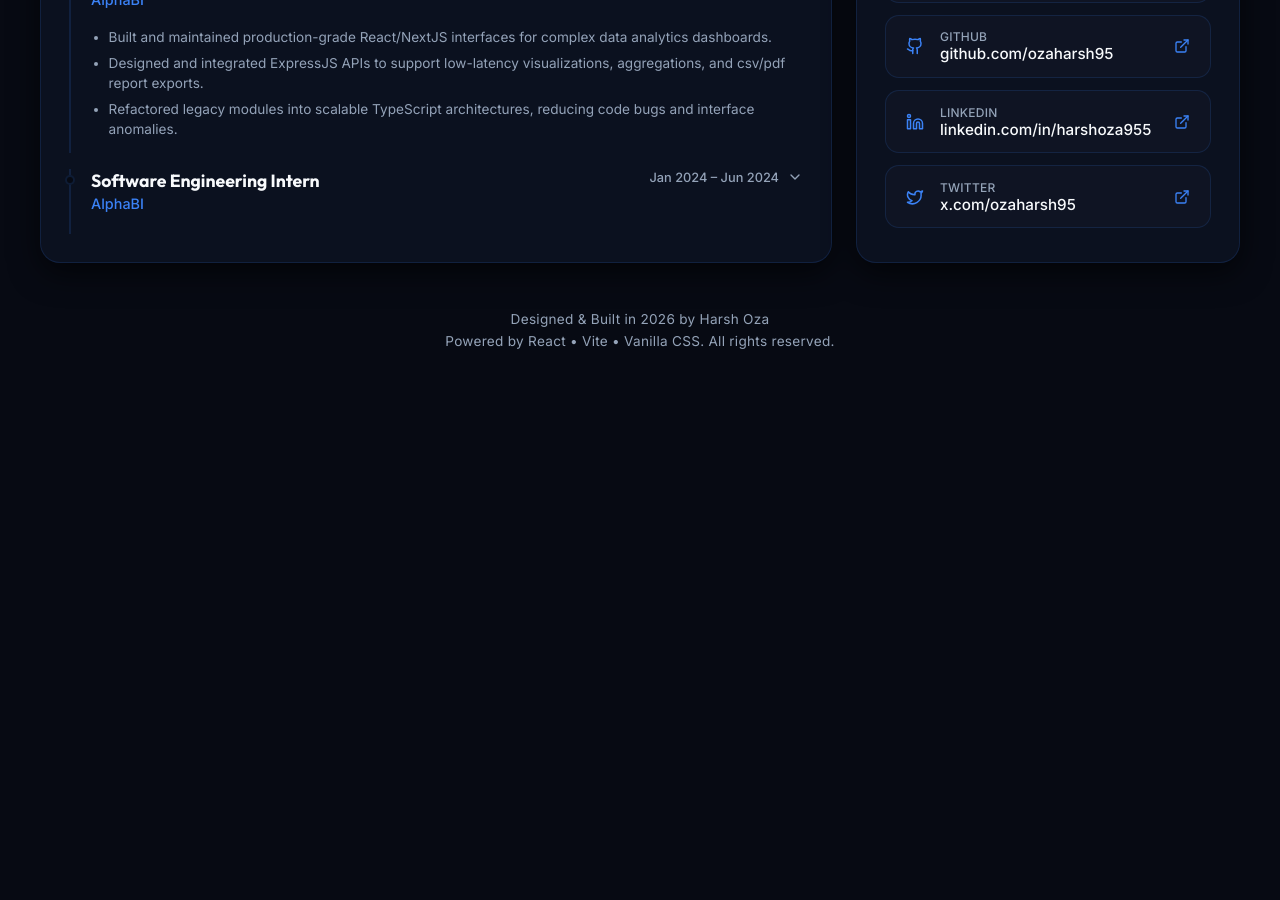
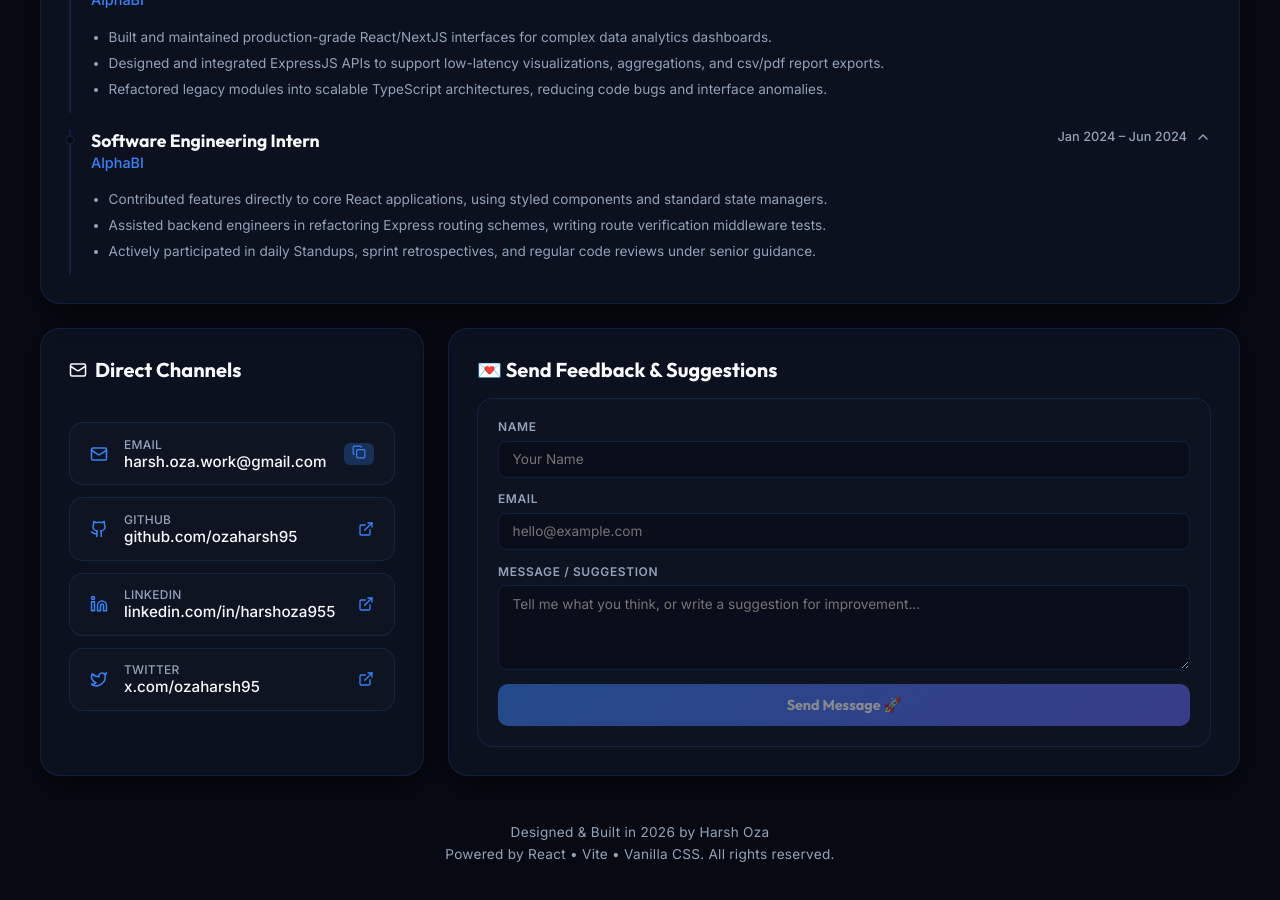
Before and after one commit to ozaharsh95/minimal-portfolio, a React (Vite) app: page / in a window 1280 px wide. Shown: the part 1400-2300 px from the top of the page. Before the commit the page ends 1797 px from the top, so only its background shows below. Built offline with nearby package versions, Linux system fonts and the light colour scheme.

Commit message:
fix:updated contact form and introduced web3form intergration

```diff
--- a/src/App.css
+++ b/src/App.css
@@ -818,6 +818,205 @@
   text-decoration: underline;
 }
 
+/* Guestbook Form inside Contact Block */
+.contact-grid-layout {
+  display: grid;
+  grid-template-columns: 1fr 1.5fr;
+  gap: 2.5rem;
+  width: 100%;
+}
+
+.contact-channels {
+  display: flex;
+  flex-direction: column;
+  justify-content: flex-start;
+}
+
+.guestbook-section {
+  display: flex;
+  flex-direction: column;
+}
+
+.guestbook-form {
+  display: flex;
+  flex-direction: column;
+  gap: 0.85rem;
+  background: rgba(255, 255, 255, 0.01);
+  border: 1px solid var(--border-color);
+  padding: 1.25rem;
+  border-radius: 16px;
+  width: 100%;
+}
+
+.form-group-row {
+  display: grid;
+  grid-template-columns: 1fr 1fr;
+  gap: 1rem;
+}
+
+.form-group {
+  display: flex;
+  flex-direction: column;
+  gap: 0.4rem;
+}
+
+.form-group label {
+  font-size: 0.75rem;
+  font-weight: 600;
+  text-transform: uppercase;
+  color: var(--text-secondary);
+  letter-spacing: 0.05em;
+}
+
+.form-group input, .form-group textarea {
+  background: rgba(0, 0, 0, 0.2);
+  border: 1px solid var(--border-color);
+  border-radius: 8px;
+  padding: 0.6rem 0.85rem;
+  color: var(--text-primary);
+  font-family: var(--font-sans);
+  font-size: 0.85rem;
+  outline: none;
+  transition: border-color 0.25s, box-shadow 0.25s;
+}
+
+[data-theme="light-minimalist"] .form-group input,
+[data-theme="light-minimalist"] .form-group textarea {
+  background: rgba(255, 255, 255, 0.8);
+}
+
+.form-group input:focus, .form-group textarea:focus {
+  border-color: var(--accent-primary);
+  box-shadow: 0 0 8px var(--glow-color);
+}
+
+.guestbook-submit-btn {
+  background: var(--accent-gradient);
+  border: none;
+  color: white;
+  padding: 0.75rem;
+  border-radius: 10px;
+  font-family: var(--font-title);
+  font-weight: 700;
+  font-size: 0.9rem;
+  cursor: pointer;
+  transition: all 0.35s ease;
+  display: flex;
+  align-items: center;
+  justify-content: center;
+  gap: 0.5rem;
+}
+
+.guestbook-submit-btn:hover {
+  transform: translateY(-1px);
+  box-shadow: 0 5px 15px var(--glow-color);
+}
+
+.guestbook-submit-btn:disabled {
+  opacity: 0.5;
+  cursor: not-allowed;
+  transform: none;
+  box-shadow: none;
+}
+
+.guestbook-submit-btn.success {
+  background: #10b981;
+  box-shadow: 0 0 15px rgba(16, 185, 129, 0.3);
+}
+
+.guestbook-submit-btn.error {
+  background: #ef4444;
+  box-shadow: 0 0 15px rgba(239, 68, 68, 0.35);
+}
+
+.btn-spinner-wrapper {
+  display: flex;
+  align-items: center;
+  gap: 0.5rem;
+}
+
+.btn-spinner {
+  width: 14px;
+  height: 14px;
+  border: 2px solid rgba(255, 255, 255, 0.3);
+  border-top-color: white;
+  border-radius: 50%;
+  animation: spin 0.8s linear infinite;
+}
+
+@keyframes spin {
+  to { transform: rotate(360deg); }
+}
+
+/* Guestbook logs/entries */
+.guestbook-logs {
+  margin-top: 1.25rem;
+  border-top: 1px solid var(--border-color);
+  padding-top: 1rem;
+}
+
+.logs-header {
+  font-size: 0.8rem;
+  font-weight: 700;
+  text-transform: uppercase;
+  color: var(--text-secondary);
+  letter-spacing: 0.05em;
+  margin-bottom: 0.75rem;
+}
+
+.logs-list {
+  display: flex;
+  flex-direction: column;
+  gap: 0.75rem;
+  max-height: 200px;
+  overflow-y: auto;
+  padding-right: 0.5rem;
+}
+
+.log-item {
+  background: rgba(255, 255, 255, 0.02);
+  border: 1px solid var(--border-color);
+  padding: 0.75rem 1rem;
+  border-radius: 10px;
+  animation: slideInUp 0.4s var(--transition-bounce) forwards;
+}
+
+@keyframes slideInUp {
+  from {
+    opacity: 0;
+    transform: translateY(10px);
+  }
+  to {
+    opacity: 1;
+    transform: translateY(0);
+  }
+}
+
+.log-meta {
+  display: flex;
+  justify-content: space-between;
+  align-items: center;
+  margin-bottom: 0.25rem;
+}
+
+.log-name {
+  font-weight: 600;
+  font-size: 0.85rem;
+  color: var(--text-primary);
+}
+
+.log-date {
+  font-size: 0.75rem;
+  color: var(--text-secondary);
+}
+
+.log-text {
+  font-size: 0.85rem;
+  line-height: 1.4;
+  margin: 0;
+  color: var(--text-secondary);
+}
+
 /* Responsive Rules */
 @media (max-width: 1024px) {
   .bento-grid {
--- a/src/components/ContactBlock.jsx
+++ b/src/components/ContactBlock.jsx
@@ -1,20 +1,26 @@
-import { useState } from 'react';
-import { MailIcon, GithubIcon, LinkedinIcon, TwitterIcon, ExternalIcon, CopyIcon, CheckIcon } from './Icons';
+import { useState } from "react";
+import {
+  MailIcon,
+  GithubIcon,
+  LinkedinIcon,
+  TwitterIcon,
+  ExternalIcon,
+  CopyIcon,
+  CheckIcon,
+} from "./Icons";
 
 export default function ContactBlock() {
   const [emailCopied, setEmailCopied] = useState(false);
 
   const handleCopyEmail = () => {
-    navigator.clipboard.writeText('harsh.oza.work@gmail.com');
+    navigator.clipboard.writeText("harsh.oza.work@gmail.com");
     setEmailCopied(true);
-    setTimeout(() => {
-      setEmailCopied(false);
-    }, 2000);
+    setTimeout(() => setEmailCopied(false), 2000);
   };
 
   return (
-    <section className="bento-card contact-card" id="contact">
-      <h3 className="card-title">
+    <section className="bento-card col-span-1 contact-card" id="contact-links">
+      <h3 className="card-title" style={{ marginBottom: "1.25rem" }}>
         <MailIcon /> Direct Channels
       </h3>
       <div className="contact-options">
@@ -23,14 +29,15 @@ export default function ContactBlock() {
           onClick={handleCopyEmail}
           title="Click to copy email"
         >
-          <span className="contact-icon"><MailIcon /></span>
+          <span className="contact-icon">
+            <MailIcon />
+          </span>
           <div className="contact-info">
             <span className="contact-type">Email</span>
             <span className="contact-val">harsh.oza.work@gmail.com</span>
           </div>
           <span className="copy-badge">
             {emailCopied ? <CheckIcon /> : <CopyIcon />}
-            <span style={{ marginLeft: '4px' }}>{emailCopied ? 'Copied' : 'Copy'}</span>
           </span>
         </div>
 
@@ -40,12 +47,16 @@ export default function ContactBlock() {
           rel="noreferrer"
           className="contact-link-block"
         >
-          <span className="contact-icon"><GithubIcon /></span>
+          <span className="contact-icon">
+            <GithubIcon />
+          </span>
           <div className="contact-info">
             <span className="contact-type">GitHub</span>
             <span className="contact-val">github.com/ozaharsh95</span>
           </div>
-          <span className="contact-icon" style={{ marginLeft: 'auto' }}><ExternalIcon /></span>
+          <span className="contact-icon" style={{ marginLeft: "auto" }}>
+            <ExternalIcon />
+          </span>
         </a>
 
         <a
@@ -54,12 +65,16 @@ export default function ContactBlock() {
           rel="noreferrer"
           className="contact-link-block"
         >
-          <span className="contact-icon"><LinkedinIcon /></span>
+          <span className="contact-icon">
+            <LinkedinIcon />
+          </span>
           <div className="contact-info">
             <span className="contact-type">LinkedIn</span>
             <span className="contact-val">linkedin.com/in/harshoza955</span>
           </div>
-          <span className="contact-icon" style={{ marginLeft: 'auto' }}><ExternalIcon /></span>
+          <span className="contact-icon" style={{ marginLeft: "auto" }}>
+            <ExternalIcon />
+          </span>
         </a>
 
         <a
@@ -68,12 +83,16 @@ export default function ContactBlock() {
           rel="noreferrer"
           className="contact-link-block"
         >
-          <span className="contact-icon"><TwitterIcon /></span>
+          <span className="contact-icon">
+            <TwitterIcon />
+          </span>
           <div className="contact-info">
             <span className="contact-type">Twitter</span>
             <span className="contact-val">x.com/ozaharsh95</span>
           </div>
-          <span className="contact-icon" style={{ marginLeft: 'auto' }}><ExternalIcon /></span>
+          <span className="contact-icon" style={{ marginLeft: "auto" }}>
+            <ExternalIcon />
+          </span>
         </a>
       </div>
     </section>
--- /dev/null
+++ b/src/components/FeedbackForm.jsx
@@ -0,0 +1,131 @@
+import { useState } from "react";
+import { MailIcon } from "./Icons";
+
+export default function FeedbackForm() {
+  const [formData, setFormData] = useState({
+    name: "",
+    email: "",
+    message: "",
+  });
+  const [status, setStatus] = useState("idle"); // idle, sending, success, error
+
+  const handleInputChange = (e) => {
+    const { name, value } = e.target;
+    setFormData((prev) => ({ ...prev, [name]: value }));
+  };
+
+  const handleSubmit = async (e) => {
+    e.preventDefault();
+    if (!formData.name.trim() || !formData.message.trim()) return;
+
+    setStatus("sending");
+
+    try {
+      const apiKey = import.meta.env.VITE_WEB3FORMS_KEY;
+      if (!apiKey) {
+        throw new Error("Access key is missing in environmental variables.");
+      }
+
+      const response = await fetch("https://api.web3forms.com/submit", {
+        method: "POST",
+        headers: {
+          "Content-Type": "application/json",
+          Accept: "application/json",
+        },
+        body: JSON.stringify({
+          access_key: apiKey,
+          name: formData.name,
+          email: formData.email || "no-email@provided.com",
+          message: formData.message,
+          subject: `Portfolio Feedback from ${formData.name}`,
+          from_name: "Harsh Oza Portfolio Feedback",
+        }),
+      });
+
+      const result = await response.json();
+      if (result.success) {
+        setStatus("success");
+        setFormData({ name: "", email: "", message: "" });
+      } else {
+        throw new Error(result.message || "Submission failed");
+      }
+    } catch (err) {
+      console.error("Feedback Form Error:", err);
+      setStatus("error");
+    } finally {
+      setTimeout(() => setStatus("idle"), 3000);
+    }
+  };
+
+  return (
+    <section className="bento-card col-span-2 feedback-card" id="contact">
+      <div className="feedback-section-content">
+        <h3 className="card-title" style={{ marginBottom: "1rem" }}>
+          💌 Send Feedback & Suggestions
+        </h3>
+
+        <form onSubmit={handleSubmit} className="guestbook-form">
+          <div className="form-group">
+            <label htmlFor="user-name">Name</label>
+            <input
+              type="text"
+              id="user-name"
+              name="name"
+              value={formData.name}
+              onChange={handleInputChange}
+              placeholder="Your Name"
+              required
+              disabled={status === "sending"}
+            />
+          </div>
+          <div className="form-group">
+            <label htmlFor="user-email">Email</label>
+            <input
+              type="email"
+              id="user-email"
+              name="email"
+              value={formData.email}
+              required
+              onChange={handleInputChange}
+              placeholder="hello@example.com"
+              disabled={status === "sending"}
+            />
+          </div>
+
+          <div className="form-group">
+            <label htmlFor="user-msg">Message / Suggestion</label>
+            <textarea
+              id="user-msg"
+              name="message"
+              value={formData.message}
+              onChange={handleInputChange}
+              placeholder="Tell me what you think, or write a suggestion for improvement..."
+              rows="4"
+              required
+              disabled={status === "sending"}
+            ></textarea>
+          </div>
+
+          <button
+            type="submit"
+            className={`guestbook-submit-btn ${status}`}
+            disabled={
+              status === "sending" ||
+              !formData.name.trim() ||
+              !formData.message.trim()
+            }
+          >
+            {status === "idle" && "Send Message 🚀"}
+            {status === "sending" && (
+              <span className="btn-spinner-wrapper">
+                <span className="btn-spinner"></span> Sending...
+              </span>
+            )}
+            {status === "success" && "Feedback Sent! ✓"}
+            {status === "error" && "Failed to send. Try again ✗"}
+          </button>
+        </form>
+      </div>
+    </section>
+  );
+}
--- a/src/components/HistoryTimeline.jsx
+++ b/src/components/HistoryTimeline.jsx
@@ -1,61 +1,81 @@
-import { useState } from 'react';
-import { ChevronDownIcon } from './Icons';
+import { useState } from "react";
+import { ChevronDownIcon } from "./Icons";
 
 export default function HistoryTimeline() {
-  const [historyTab, setHistoryTab] = useState('experience');
+  const [historyTab, setHistoryTab] = useState("experience");
   const [expandedItems, setExpandedItems] = useState({
     alpha_sde: true,
-    alpha_intern: false,
+    alpha_intern: true,
     education_nirma: true,
   });
 
   const toggleExpand = (key) => {
-    setExpandedItems(prev => ({
+    setExpandedItems((prev) => ({
       ...prev,
-      [key]: !prev[key]
+      [key]: !prev[key],
     }));
   };
 
   return (
-    <section className="bento-card col-span-2 timeline-card" id="timeline">
+    <section className="bento-card col-span-3 timeline-card" id="timeline">
       <div className="timeline-nav">
         <button
-          className={`timeline-tab ${historyTab === 'experience' ? 'active' : ''}`}
-          onClick={() => setHistoryTab('experience')}
+          className={`timeline-tab ${historyTab === "experience" ? "active" : ""}`}
+          onClick={() => setHistoryTab("experience")}
         >
           Professional History
         </button>
         <button
-          className={`timeline-tab ${historyTab === 'education' ? 'active' : ''}`}
-          onClick={() => setHistoryTab('education')}
+          className={`timeline-tab ${historyTab === "education" ? "active" : ""}`}
+          onClick={() => setHistoryTab("education")}
         >
           Academic Background
         </button>
       </div>
 
       <div className="timeline-items">
-        {historyTab === 'experience' ? (
+        {historyTab === "experience" ? (
           <>
             <article className="timeline-block">
               <div className="timeline-marker"></div>
               <div
                 className="timeline-block-header"
-                onClick={() => toggleExpand('alpha_sde')}
+                onClick={() => toggleExpand("alpha_sde")}
               >
                 <div>
                   <h4 className="timeline-role">SDE</h4>
                   <div className="timeline-comp">AlphaBI</div>
                 </div>
-                <div style={{ display: 'flex', alignItems: 'center', gap: '0.5rem' }}>
+                <div
+                  style={{
+                    display: "flex",
+                    alignItems: "center",
+                    gap: "0.5rem",
+                  }}
+                >
                   <span className="timeline-time">Aug 2024 – Aug 2025</span>
-                  <ChevronDownIcon className={`timeline-toggle-icon ${expandedItems.alpha_sde ? 'expanded' : ''}`} />
+                  <ChevronDownIcon
+                    className={`timeline-toggle-icon ${expandedItems.alpha_sde ? "expanded" : ""}`}
+                  />
                 </div>
               </div>
-              <div className={`timeline-details ${expandedItems.alpha_sde ? 'expanded' : ''}`}>
+              <div
+                className={`timeline-details ${expandedItems.alpha_sde ? "expanded" : ""}`}
+              >
                 <ul className="timeline-points">
-                  <li>Built and maintained production-grade React/NextJS interfaces for complex data analytics dashboards.</li>
-                  <li>Designed and integrated ExpressJS APIs to support low-latency visualizations, aggregations, and csv/pdf report exports.</li>
-                  <li>Refactored legacy modules into scalable TypeScript architectures, reducing code bugs and interface anomalies.</li>
+                  <li>
+                    Built and maintained production-grade React/NextJS
+                    interfaces for complex data analytics dashboards.
+                  </li>
+                  <li>
+                    Designed and integrated ExpressJS APIs to support
+                    low-latency visualizations, aggregations, and csv/pdf report
+                    exports.
+                  </li>
+                  <li>
+                    Refactored legacy modules into scalable TypeScript
+                    architectures, reducing code bugs and interface anomalies.
+                  </li>
                 </ul>
               </div>
             </article>
@@ -64,22 +84,42 @@ export default function HistoryTimeline() {
               <div className="timeline-marker"></div>
               <div
                 className="timeline-block-header"
-                onClick={() => toggleExpand('alpha_intern')}
+                onClick={() => toggleExpand("alpha_intern")}
               >
                 <div>
                   <h4 className="timeline-role">Software Engineering Intern</h4>
                   <div className="timeline-comp">AlphaBI</div>
                 </div>
-                <div style={{ display: 'flex', alignItems: 'center', gap: '0.5rem' }}>
+                <div
+                  style={{
+                    display: "flex",
+                    alignItems: "center",
+                    gap: "0.5rem",
+                  }}
+                >
                   <span className="timeline-time">Jan 2024 – Jun 2024</span>
-                  <ChevronDownIcon className={`timeline-toggle-icon ${expandedItems.alpha_intern ? 'expanded' : ''}`} />
+                  <ChevronDownIcon
+                    className={`timeline-toggle-icon ${expandedItems.alpha_intern ? "expanded" : ""}`}
+                  />
                 </div>
               </div>
-              <div className={`timeline-details ${expandedItems.alpha_intern ? 'expanded' : ''}`}>
+              <div
+                className={`timeline-details ${expandedItems.alpha_intern ? "expanded" : ""}`}
+              >
                 <ul className="timeline-points">
-                  <li>Contributed features directly to core React applications, using styled components and standard state managers.</li>
-                  <li>Assisted backend engineers in refactoring Express routing schemes, writing route verification middleware tests.</li>
-                  <li>Actively participated in daily Standups, sprint retrospectives, and regular code reviews under senior guidance.</li>
+                  <li>
+                    Contributed features directly to core React applications,
+                    using styled components and standard state managers.
+                  </li>
+                  <li>
+                    Assisted backend engineers in refactoring Express routing
+                    schemes, writing route verification middleware tests.
+                  </li>
+                  <li>
+                    Actively participated in daily Standups, sprint
+                    retrospectives, and regular code reviews under senior
+                    guidance.
+                  </li>
                 </ul>
               </div>
             </article>
@@ -89,20 +129,31 @@ export default function HistoryTimeline() {
             <div className="timeline-marker"></div>
             <div
               className="timeline-block-header"
-              onClick={() => toggleExpand('education_nirma')}
+              onClick={() => toggleExpand("education_nirma")}
             >
               <div>
-                <h4 className="timeline-role">B.Tech in Computer Science &amp; Engineering</h4>
+                <h4 className="timeline-role">
+                  B.Tech in Computer Science &amp; Engineering
+                </h4>
                 <div className="timeline-comp">Nirma University</div>
               </div>
-              <div style={{ display: 'flex', alignItems: 'center', gap: '0.5rem' }}>
+              <div
+                style={{ display: "flex", alignItems: "center", gap: "0.5rem" }}
+              >
                 <span className="timeline-time">2020 – 2024</span>
-                <ChevronDownIcon className={`timeline-toggle-icon ${expandedItems.education_nirma ? 'expanded' : ''}`} />
+                <ChevronDownIcon
+                  className={`timeline-toggle-icon ${expandedItems.education_nirma ? "expanded" : ""}`}
+                />
               </div>
             </div>
-            <div className={`timeline-details ${expandedItems.education_nirma ? 'expanded' : ''}`}>
-              <p style={{ margin: 0, paddingLeft: '1.1rem' }}>
-                Graduated with a focus on web systems, database design, software engineering lifecycle, and algorithmic complexity. Completed multiple projects including university portal interfaces and real-time multiplayer board games.
+            <div
+              className={`timeline-details ${expandedItems.education_nirma ? "expanded" : ""}`}
+            >
+              <p style={{ margin: 0, paddingLeft: "1.1rem" }}>
+                Graduated with a focus on web systems, database design, software
+                engineering lifecycle, and algorithmic complexity. Completed
+                multiple projects including university portal interfaces and
+                real-time multiplayer board games.
               </p>
             </div>
           </article>
--- a/src/components/PortfolioMain.jsx
+++ b/src/components/PortfolioMain.jsx
@@ -1,23 +1,24 @@
-import { useState, useEffect } from 'react';
-import ThemeSwitcher from './ThemeSwitcher';
-import LocalTime from './LocalTime';
-import SkillsList from './SkillsList';
-import ProjectsGrid from './ProjectsGrid';
-import SpotifyPlayer from './SpotifyPlayer';
-import HistoryTimeline from './HistoryTimeline';
-import ContactBlock from './ContactBlock';
-import Navbar from './Navbar';
+import { useState, useEffect } from "react";
+import ThemeSwitcher from "./ThemeSwitcher";
+import LocalTime from "./LocalTime";
+import SkillsList from "./SkillsList";
+import ProjectsGrid from "./ProjectsGrid";
+import SpotifyPlayer from "./SpotifyPlayer";
+import HistoryTimeline from "./HistoryTimeline";
+import ContactBlock from "./ContactBlock";
+import FeedbackForm from "./FeedbackForm";
+import Navbar from "./Navbar";
 
 export default function PortfolioMain() {
   // Theme state: slate-cyber, cyberpunk, emerald, light-minimalist
   const [theme, setTheme] = useState(() => {
-    return localStorage.getItem('portfolio-theme') || 'slate-cyber';
+    return localStorage.getItem("portfolio-theme") || "slate-cyber";
   });
 
   // Sync theme to document element
   useEffect(() => {
-    document.documentElement.setAttribute('data-theme', theme);
-    localStorage.setItem('portfolio-theme', theme);
+    document.documentElement.setAttribute("data-theme", theme);
+    localStorage.setItem("portfolio-theme", theme);
   }, [theme]);
 
   return (
@@ -25,7 +26,6 @@ export default function PortfolioMain() {
       <Navbar />
       <div className="portfolio-wrapper">
         <div className="bento-grid">
-
           {/* Row 1: Hero Block */}
           <section className="bento-card col-span-2 hero-card" id="about">
             <div className="hero-status">
@@ -37,7 +37,9 @@ export default function PortfolioMain() {
               <h2 className="hero-subtitle">Full Stack Developer</h2>
             </div>
             <p className="hero-desc">
-            Building premium, performance-first web platforms. Focused on modular architecture, intuitive design details, and reliable full-stack applications.
+              Building premium, performance-first web platforms. Focused on
+              modular architecture, intuitive design details, and reliable
+              full-stack applications.
             </p>
           </section>
 
@@ -59,16 +61,14 @@ export default function PortfolioMain() {
           {/* Row 4: Experience / Timeline */}
           <HistoryTimeline />
 
-        {/* Row 4: Contact links */}
+          {/* Row 5: Contact links & Feedback Form */}
           <ContactBlock />
-
+          <FeedbackForm />
         </div>
 
         <footer className="bento-footer">
           <div>Designed &amp; Built in 2026 by Harsh Oza</div>
-        <div>
-          Powered by React • Vite • Vanilla CSS. All rights reserved.
-        </div>
+          <div>Powered by React • Vite • Vanilla CSS. All rights reserved.</div>
         </footer>
       </div>
     </>
```
Lines whose indentation alone changed are shown as unchanged.
